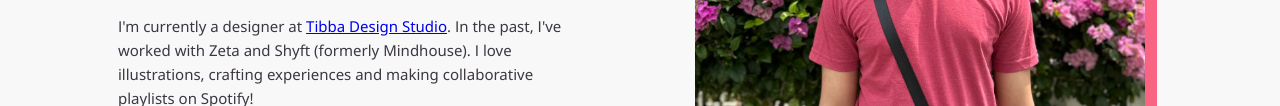
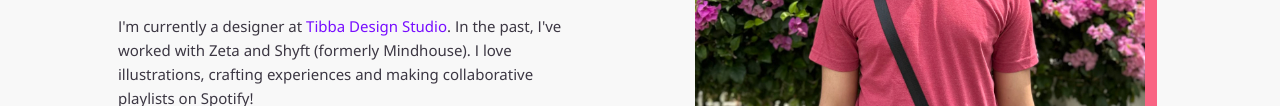
Before and after one commit to neellakhwani/neellakhwani.github.io, a plain HTML site: page index.html in a window 1280 px wide. Shown: the part 416-522 px from the top of the page. Drawn offline with Linux system fonts and the light colour scheme; a web font is replaced by a local one.

Commit message:
Update style.css
updated link color and remove styling

```diff
--- a/style.css
+++ b/style.css
@@ -52,6 +52,11 @@
     --btn-outline-color: var(--text-color-dark);
     --btn-hover-color: var(--secondary-color);
 	}
+}
+
+a{
+	text-decoration: none;
+	color: var(--secondary-color);
 }
 
 html{
```
